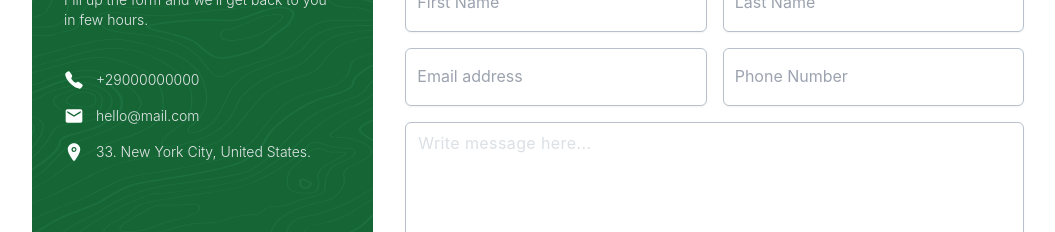
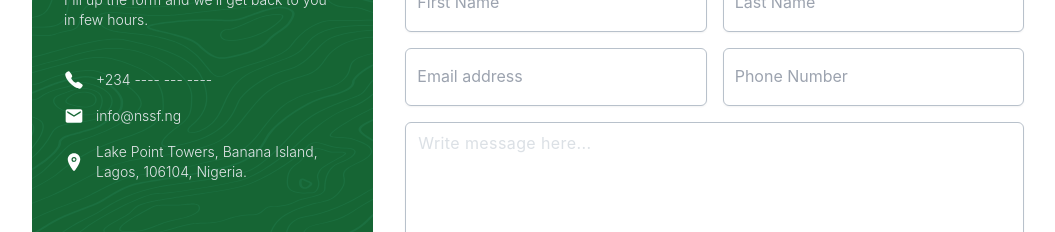
Before and after one commit to gpiiltd/we-naija, a React (Create React App) app: page /contact in a window 1280 px wide. Shown: the part 341-573 px from the top of the page, without its empty margins (96-1151 px from the left). Built offline with nearby package versions, Linux system fonts and the light colour scheme; no server answers.

Commit message:
fixes link

```diff
--- a/src/Pages/LandingPage/ContactView.tsx
+++ b/src/Pages/LandingPage/ContactView.tsx
@@ -81,7 +81,7 @@ const ContactView = () => {
                     variant={TypographyVariant.SMALL}
                     className="font-light text-[#E5E7EB]"
                   >
-                    +29000000000
+                    +234 ---- --- ----
                   </Typography>
                 </div>
                 <div className="flex items-center space-x-3">
@@ -92,7 +92,7 @@ const ContactView = () => {
                     variant={TypographyVariant.SMALL}
                     className="font-light text-[#E5E7EB]"
                   >
-                    hello@mail.com
+                    info@nssf.ng
                   </Typography>
                 </div>
                 <div className="flex items-center space-x-3">
@@ -103,7 +103,7 @@ const ContactView = () => {
                     variant={TypographyVariant.SMALL}
                     className="font-light text-[#E5E7EB]"
                   >
-                    33. New York City, United States.
+                    Lake Point Towers, Banana Island, Lagos, 106104, Nigeria.
                   </Typography>
                 </div>
               </div>
@@ -112,13 +112,21 @@ const ContactView = () => {
             <div className="flex space-x-4 mt-6">
               <ul className="flex space-x-6 md:space-x-6">
                 <li className="cursor-pointer">
-                  <Icon type="facebookContact" />
+                  <a href="https://www.facebook.com/NSSF.NG" target="_blank">
+                    <Icon type="facebookContact" />
+                  </a>
                 </li>
+
                 <li className="cursor-pointer">
-                  <Icon type="xContact" />
+                  <a href="https://x.com/nssf_ng" target="_blank">
+                    <Icon type="xContact" />
+                  </a>
                 </li>
+
                 <li className="cursor-pointer">
-                  <Icon type="insta2Contact" />
+                  <a href="https://instagram.com/nssf.ng" target="_blank">
+                    <Icon type="insta2Contact" />
+                  </a>
                 </li>
               </ul>
             </div>
--- a/src/Pages/LandingPage/LandingView.tsx
+++ b/src/Pages/LandingPage/LandingView.tsx
@@ -48,9 +48,7 @@ const LandingView = () => {
               <Icon
                 type="logo"
                 className="w-fit"
-                click={() =>
-                  (window.location.href = "/verified-agent-dashboard")
-                }
+                click={() => (window.location.href = "/")}
               />
             </div>
           </div>
@@ -97,9 +95,7 @@ const LandingView = () => {
                     <Icon
                       type="logo"
                       className="w-fit"
-                      click={() =>
-                        (window.location.href = "/verified-agent-dashboard")
-                      }
+                      click={() => (window.location.href = "/")}
                     />
                     <button onClick={toggleDrawer} className="text-lg">
                       <FiX size={24} className="text-gray-500" />
```
